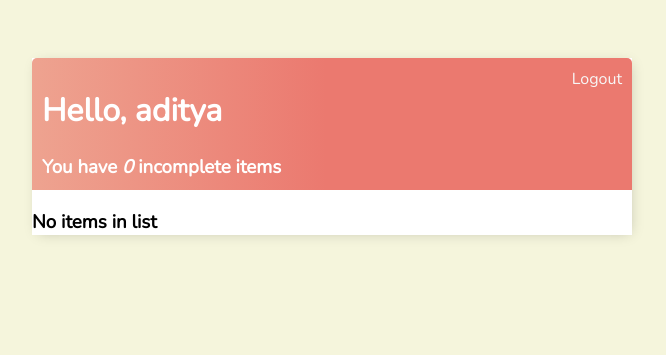
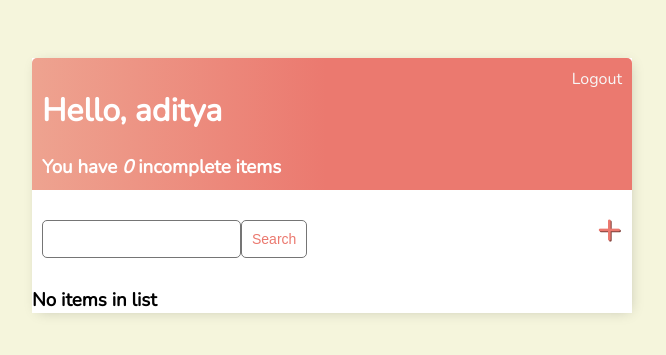
Before and after one commit to ad17ya/todo-list, a Django app: page / in a window 1280 px wide. Shown: the top 355 px of the page, without its empty margins (308-974 px from the left). Run offline with Django 4.2, Linux system fonts and the light colour scheme; a user stored in the database is signed in; data comes from the database, SQL or seed files in the repository; some web fonts are replaced.

Commit message:
search bar styling

```diff
--- a/base/templates/base/main.html
+++ b/base/templates/base/main.html
@@ -90,6 +90,56 @@
             line-height: 0;
         }
 
+        #search-add-wrapper {
+            display: flex;
+            justify-content: space-between;
+            align-items: center;
+            padding: 10px;
+        }
+
+        #add-link {
+            text-decoration: none;
+            color: #EB796F;
+            font-size: 42px;
+            text-shadow: 1px 1px #81413b;
+        }
+
+        .button {
+            border: 1px solid #757575;
+            background-color: #FFF;
+            color: #EB796F;
+            padding: 10px;
+            font-size: 14px;
+            border-radius: 5px;
+            cursor: pointer;
+            text-decoration: none;
+        }
+
+        input[type=text],
+        input[type=password],
+        textarea {
+            border: 1px solid #757575;
+            border-radius: 5px;
+            padding: 10px;
+            width: 90%;
+        }
+
+        label {
+            padding-top: 10px !important;
+            display: block;
+        }
+
+        ::placeholder {
+            font-weight: 300;
+            opacity: 0.5;
+        }
+
+        .card-body {
+            padding: 20px;
+        }
+
+
+
     </style>
 </head>
 <body>
--- a/base/templates/base/task_list.html
+++ b/base/templates/base/task_list.html
@@ -15,12 +15,14 @@
     {% endif %}
 </div>
 
-<!-- <a href="{% url 'task-create' %}"> Add task </a>
+<div id="search-add-wrapper">
+    <form method="get" style="margin-top: 20px; display: flex;">
+        <input type="text" name='search-area' value="{{search_input}}">
+        <input class="button" type="submit" value="Search">
+    </form>
+    <a id="add-link" href="{% url 'task-create' %}"> &#x2b; </a>
+</div>
 
-<form method="GET">
-    <input type="text" name='search-area' value="{{search_input}}">
-    <input type="submit" value="Search">
-</form> -->
 
 <div class="task-items-wrapper">
     {% for task in tasks %}
```
